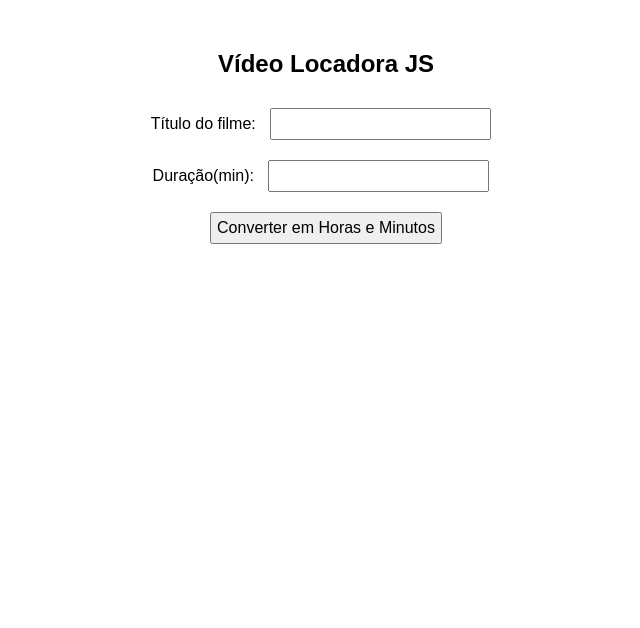
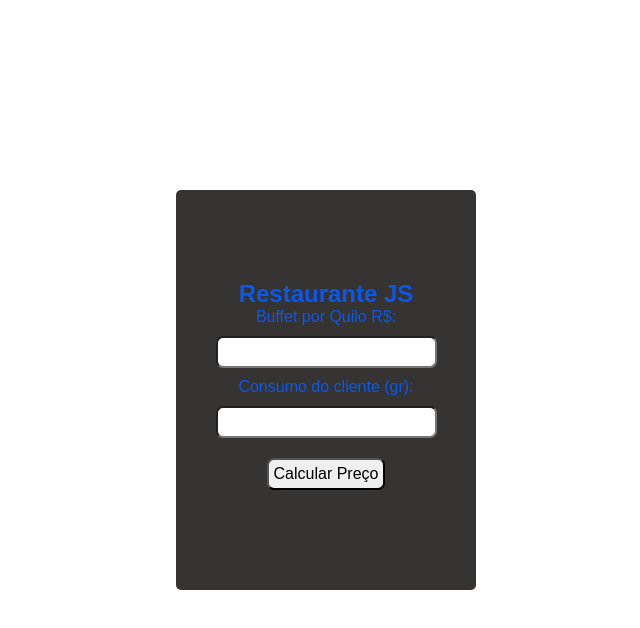
Before and after one commit to GabrielDlaco/revisaoGeral-javascript-Carlos, a plain HTML site: page operadores_aritmeticos/revendaDeVeiculos/index.html in a window 1280 px wide. Shown: the whole page, without its empty margins (314-954 px from the left). Drawn offline with Linux system fonts and the light colour scheme.

Commit message:
atualizando

```diff
--- a/operadores_aritmeticos/calculadora_simples/style.css
+++ b/operadores_aritmeticos/calculadora_simples/style.css
@@ -1,31 +1,31 @@
-
-body {
+*{
     margin: 0;
     padding: 0;
     box-sizing: border-box;
-    background: linear-gradient(135deg, #0f0f1a, #1a1a40);
-    color: #00ffc3;
-    font-family: 'Orbitron', sans-serif;
+}
+
+body {
+    background-color: #fff;
     display: flex;
     justify-content: center;
     align-items: center;
     height: 100vh;
-    overflow: hidden;
+    color: white;
 }
 
 .conteiner {
-    background: rgba(0, 0, 0, 0.6);
+    background: rgb(46, 43, 43);
     padding: 40px;
     border-radius: 20px;
-    box-shadow: 0 0 20px #00ffc3;
+    border: #30927b 3px solid;
     text-align: center;
-    transition: transform 0.5s, box-shadow 0.5s;
 }
 
 
 h2 {
     font-size: 2em;
     margin-bottom: 20px;
+    color: white;
 }
 
 label {
@@ -35,12 +35,11 @@ label {
 }
 
 input, select {
-    background: transparent;
-    border: 2px solid #00ffc3;
+    background: white;
     border-radius: 10px;
     padding: 10px;
-    color: #00ffc3;
     font-size: 1em;
+    color: black;
     transition: border-color 0.5s;
 }
 
@@ -50,11 +49,10 @@ button {
     padding: 10px 20px;
     border: none;
     border-radius: 10px;
-    background: linear-gradient(90deg, #00ffc3, #00ffcc);
-    color: #0f0f1a;
+    background-color: #30927b;
+    color: white;
     font-size: 1.2em;
     cursor: pointer;
-    transition: background 0.5s, transform 0.3s;
     display: flex;
     justify-content: center;
     align-items: center;
@@ -62,14 +60,7 @@ button {
     margin-left: 110px;
 }
 
-button:hover {
-    background: linear-gradient(90deg, #00ffcc, #00ffee);
-    transform: translateY(-5px);
-}
-
-#outResposta {
+#resultado {
     margin-top: 20px;
     font-size: 1.5em;
-    text-shadow: 0 0 10px #00ffc3;
-    transition: opacity 0.5s;
 }
--- a/operadores_aritmeticos/locadora/style.css
+++ b/operadores_aritmeticos/locadora/style.css
@@ -0,0 +1,44 @@
+*{
+    margin: 0;
+    padding: 0;
+    box-sizing: border-box;
+    color: rgb(245, 89, 32);
+}
+
+body{
+    display: flex;
+    align-items: center;
+    justify-content: center;
+    height: 85vh;
+}
+
+.container{
+    display: flex;
+    flex-direction: column;
+    align-items: center;
+    justify-content: center;
+    text-align: center;
+    height: 400px;
+    width: 300px;
+    background-color: rgb(54, 51, 51);
+    border-radius: 5px;
+}
+
+h2{
+    margin-bottom: 20px;
+}
+
+input{
+    border-radius: 7px;
+    border: rgb(245, 89, 32) 1px solid;
+}
+
+#outTitulo, #outResposta{
+    color: white;
+}
+
+#btnConverter{
+    background-color: white;
+    padding: 10px;
+    border-radius: 20px;
+}
--- a/operadores_aritmeticos/restaurante/style.css
+++ b/operadores_aritmeticos/restaurante/style.css
@@ -0,0 +1,30 @@
+*{
+    margin: 0;
+    padding: 0;
+    box-sizing: border-box;
+    color: rgb(233, 229, 10);
+}
+
+body{
+    display: flex;
+    align-items: center;
+    justify-content: center;
+    height: 85vh;
+}
+
+.container{
+    display: flex;
+    flex-direction: column;
+    align-items: center;
+    justify-content: center;
+    text-align: center;
+    height: 400px;
+    width: 300px;
+    background-color: rgb(54, 51, 51);
+    border-radius: 5px;
+}
+
+input{
+    border-radius: 7px;
+    color: black;
+}
--- a/operadores_aritmeticos/revendaDeVeiculos/index.html
+++ b/operadores_aritmeticos/revendaDeVeiculos/index.html
@@ -1,5 +1,3 @@
-<!-- Elaborar um programa para uma Vídeo Locadora, que leia o título e a duração de um filme em minutos. Exiba o título do filme e converta a duração de horas para minutos. -->
-
 <!DOCTYPE html>
 <html lang="en">
   <head>
@@ -13,24 +11,21 @@
     </style>
   </head>
   <body>
-    <h2>Vídeo Locadora JS</h2>
+   <div class="container">
+    <h2>Restaurante JS</h2>
     <div>
-      <label for="inTitulo">Título do filme:</label>
-      <input type="text" id="inTitulo" />
+      <label for="inQuilo">Buffet por Quilo R$:</label>
+      <input type="text" id="inQuilo" />
     </div>
 
     <div>
-        <label for="inDuracao">Duração(min):</label>
-        <input type="text" id="inDuracao">
+        <label for="inConsumo">Consumo do cliente (gr): </label>
+        <input type="text" id="inConsumo">
     </div>
 
-    <input type="button" value="Converter em Horas e Minutos" id="btnConverter"></input>
+    <input type="button" value="Calcular Preço" id="btnCalcular" />
 
-    <div>
-        <p id="outTitulo"></p>
-        <p id="outResposta"></p>
-    </div>
-
-    <script src="script.js"></script>
+    <h3 id="outValor"></h3>
+   </div>
   </body>
 </html>
--- a/operadores_aritmeticos/revendaDeVeiculos/style.css
+++ b/operadores_aritmeticos/revendaDeVeiculos/style.css
@@ -0,0 +1,30 @@
+*{
+    margin: 0;
+    padding: 0;
+    box-sizing: border-box;
+    color: rgb(10, 88, 233);
+}
+
+body{
+    display: flex;
+    align-items: center;
+    justify-content: center;
+    height: 85vh;
+}
+
+.container{
+    display: flex;
+    flex-direction: column;
+    align-items: center;
+    justify-content: center;
+    text-align: center;
+    height: 400px;
+    width: 300px;
+    background-color: rgb(54, 51, 51);
+    border-radius: 5px;
+}
+
+input{
+    border-radius: 7px;
+    color: black;
+}
```
Also changed, not shown: operadores_aritmeticos/calculadora_simples/index.html (+1 -1 lines), operadores_aritmeticos/locadora/index.html (+4 -2 lines), operadores_aritmeticos/restaurante/index.html (+3 -1 lines).
